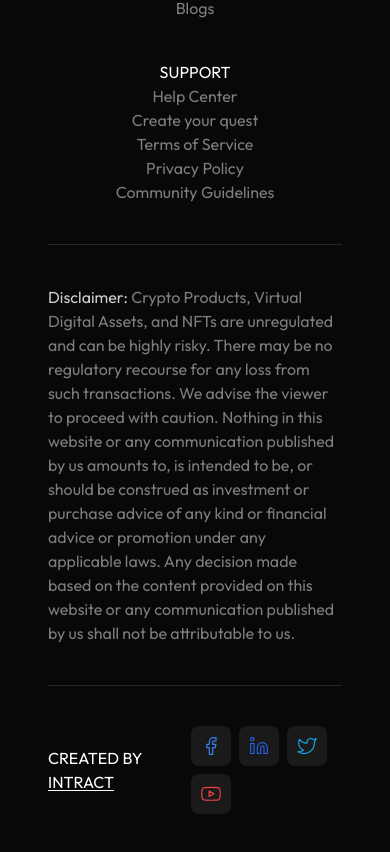
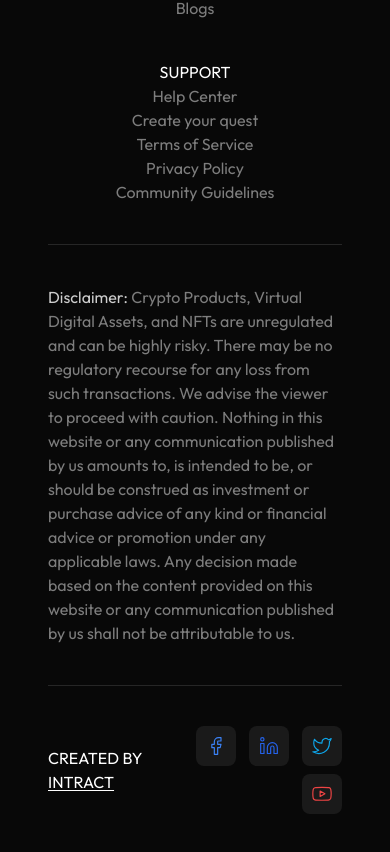
Before and after one commit to Grootsingh/Intract-Quests-UI-Challenge, a Next.js app: page / in a window 390 px wide. Shown: the part 7319-8171 px from the top of the page. Built offline with nearby package versions, Linux system fonts and the light colour scheme.

Commit message:
fix footer UI for mobile

```diff
--- a/src/components/Footer/Footer.js
+++ b/src/components/Footer/Footer.js
@@ -79,25 +79,25 @@ function SubFooter2() {
             size={20}
             strokeWidth={1.4}
             id={"facebook"}
-            className="rounded-lg flex items-center text-blue-500 justify-center bg-custom-black-850 w-[40px] h-[40px] "
+            className="rounded-lg ml-auto flex items-center text-blue-500 justify-center bg-custom-black-850 w-[40px] h-[40px] "
           />
           <Icon
             size={20}
             strokeWidth={1.4}
             id={"linkedin"}
-            className="rounded-lg flex items-center text-blue-600 justify-center bg-custom-black-850 w-[40px] h-[40px]"
+            className="rounded-lg ml-auto flex items-center text-blue-600 justify-center bg-custom-black-850 w-[40px] h-[40px]"
           />
           <Icon
             size={20}
             strokeWidth={1.4}
             id={"twitter"}
-            className="rounded-lg flex items-center text-sky-500 justify-center bg-custom-black-850 w-[40px] h-[40px]"
+            className="rounded-lg ml-auto flex items-center text-sky-500 justify-center bg-custom-black-850 w-[40px] h-[40px]"
           />
           <Icon
             size={20}
             strokeWidth={1.4}
             id={"youtube"}
-            className="rounded-lg flex items-center text-red-500 justify-center bg-custom-black-850 w-[40px] h-[40px]"
+            className="rounded-lg ml-auto flex items-center text-red-500 justify-center bg-custom-black-850 w-[40px] h-[40px]"
           />
         </div>
       </div>
```
